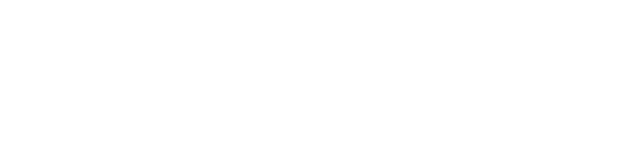
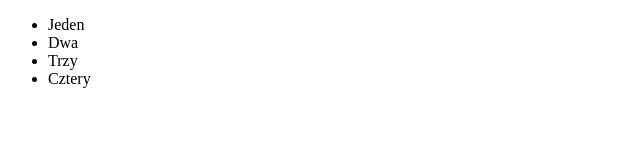
Before and after one commit to mostdef/SASS-and-RWD, a plain HTML site: page 2.RWD/index.html in a window 1280 px wide. Shown: the whole page, without its empty margins (0-640 px from the left). Drawn offline with Linux system fonts and the light colour scheme.

Commit message:
add exercises

```diff
--- a/2.RWD/index.html
+++ b/2.RWD/index.html
@@ -5,5 +5,13 @@
     <title></title>
 </head>
 <body>
+
+  <ul class="lista">
+    <li>Jeden</li>
+    <li>Dwa</li>
+    <li>Trzy</li>
+    <li>Cztery</li>
+  </ul>
+
 </body>
 </html>
```
Also changed, not shown: 2.RWD/README.md.
